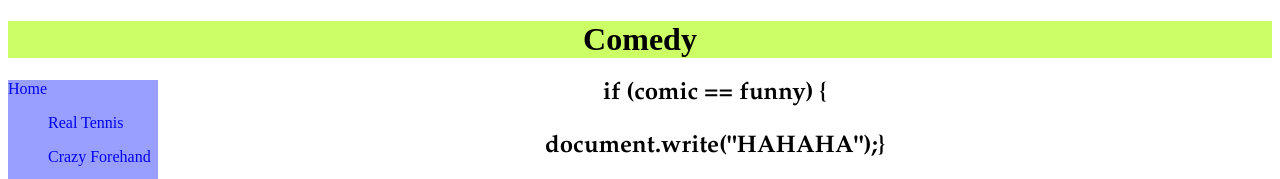
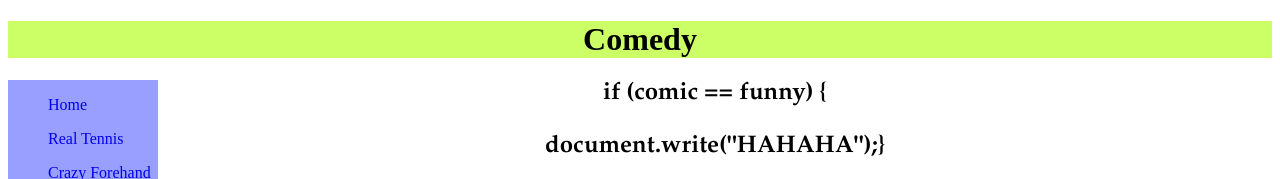
Before and after one commit to tjgrist/tjgrist.github.io, a plain HTML site: page comicpage.html in a window 1280 px wide. Shown: the top 179 px of the page. Drawn offline with Linux system fonts and the light colour scheme; grey boxes are pictures that could not be loaded.

Commit message:
updated sidebar

```diff
--- a/comicpage.html
+++ b/comicpage.html
@@ -15,7 +15,7 @@
 					<div id="titleBar"><h1 id="awesomeText" align="center"> Comedy </h1></div>
 
 					<div class="main">
-						<a href="index.html">Home</a><p></p>
+							<ul><a href="index.html">Home</a><p></p></ul>
 							<ul><a href="realtennispage.html">Real Tennis</a></ul>
 							<ul><a href="trickshotpage.html">Crazy Forehand</a></ul>
 							<ul><a href="comicpage.html">Where does this go?</a></ul>
```
Also changed, not shown: index.html (+1 -1 lines), realtennispage.html (+1 -1 lines), tennisquiz.html (+2 -2 lines), trickshotpage.html (+1 -1 lines).
